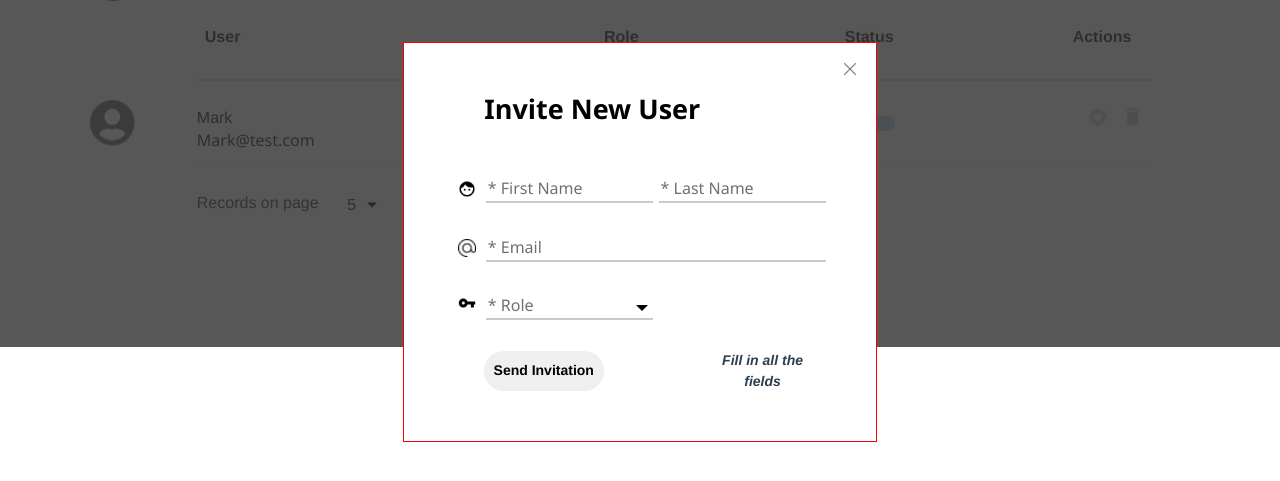
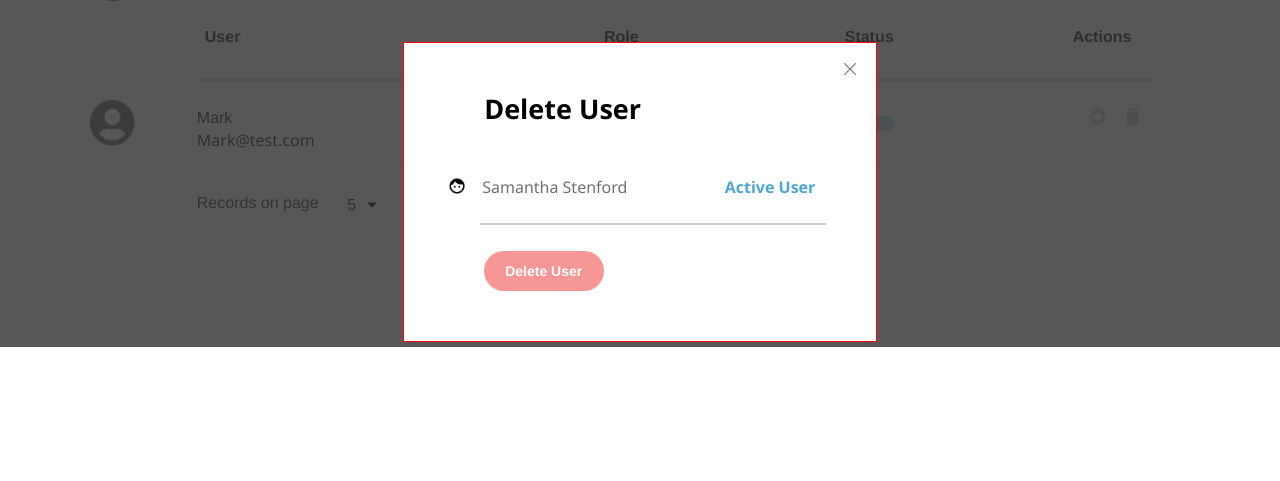
Before and after one commit to NatiaChubinidze/Vue.js_Project, a Vue app in the folder vue_project_user_management/: page / in a window 1280 px wide. Shown: the part 183-664 px from the top of the page. Built offline with nearby package versions, Linux system fonts and the light colour scheme.

Commit message:
design: delete user pop-up

```diff
--- /dev/null
+++ b/vue_project_user_management/src/components/DeleteUser.vue
@@ -0,0 +1,177 @@
+<template>
+  <div class="invitation">
+    <div class="invitation-box">
+      <img src="../assets/icons/cancel.png" class="cancel" />
+      <h3>Delete User</h3>
+
+      <div class="form-wrapper">
+        <div class="line">
+          <div class="icon">
+            <img src="../assets/icons/boy.png" />
+          </div>
+          <div class="userInfo">
+            <button class="dropbtn">
+                <span>
+                Samantha Stenford
+                </span>
+                </button>
+          </div>
+             <div class="activeUser">
+              <span>Active User</span>
+          </div>
+        </div>
+
+        <div class="final-section">
+          <button class="delete-btn">Delete User</button>
+        </div>
+      </div>
+    </div>
+  </div>
+</template>
+
+<script>
+export default {
+  name: "DeleteUser",
+  props: {
+    msg: String,
+  },
+};
+</script>
+
+<!-- Add "scoped" attribute to limit CSS to this component only -->
+<style scoped>
+.invitation {
+  position: absolute !important;
+  top: 0;
+  left: 0;
+  width: 100%;
+  height: 500px;
+}
+.invitation-box {
+  position: absolute;
+  top: calc((100vh - 350px) / 2);
+  left: calc((100% - 37%) / 2);
+  width: 37%;
+  height: 300px;
+  background-color: white;
+  padding: 50px;
+  border: 1px solid red;
+  display: flex;
+  flex-direction: column;
+}
+
+.cancel {
+  position: absolute;
+  right: 20px;
+  top: 20px;
+  width: 12px;
+  cursor: pointer;
+}
+h3 {
+  font-family: "Segoe UI";
+  font-weight: 600;
+  font-size: 27px;
+  color: black;
+  margin-left: 30px;
+  text-align: left;
+  margin-bottom: 50px;
+}
+.form-wrapper {
+  display: flex;
+  justify-content: space-between;
+  align-items: center;
+  width: 100%;
+  height: 100%;
+  flex-direction: column;
+  flex-wrap: nowrap;
+}
+
+.line {
+  width: 100%;
+  height: fit-content;
+  display: flex;
+  justify-content: space-between;
+}
+.dropbtn {
+  background-color: white;
+  color: #707070;
+  padding: 0px 30px 0px 2px;
+  font-size: 16px;
+  border: none;
+  cursor: pointer;
+  width: 100%;
+  height: 100%;
+  text-align: left;
+  display:flex;
+  align-items:flex-start;
+  border: 0px;
+  color: #707070;
+  font-family: "Segoe UI";
+  font-weight: 300;
+}
+
+.userInfo {
+  position: relative;
+  display: inline-block;
+  width:63%;
+  height: 50px;
+}
+
+.icon {
+  width: 7%;
+  height: 28px;
+  display: flex;
+  flex-wrap: wrap;
+  justify-content: center;
+  align-items: flex-start;
+}
+.icon img {
+  width: 18px;
+  margin-top: 2px;
+  margin-right:20px;
+}
+
+
+
+.invisible {
+  width: 45%;
+}
+
+.icon img.img {
+  margin-top: 5px;
+}
+.delete-btn,
+.info-div {
+  height: 40px;
+  padding: 5px;
+  border-radius: 35px;
+  font-weight: 600;
+  font-size: 14px;
+}
+.delete-btn {
+  width: 35%;
+  border: 0px;
+  background-color: #f79696;
+  color:white;
+}
+
+.final-section {
+  width: 100%;
+  height: fit-content;
+  padding-left: 8%;
+  display: flex;
+  justify-content: space-between;
+}
+.userInfo, .activeUser{
+      border-bottom: 2px solid #ccc9c9 !important;
+}
+.activeUser{
+font-size: 16px;
+border: 0px;
+  color: #707070;
+  font-family: "Segoe UI";
+  font-weight: bold;
+  width:30%;
+  color:#4fa6d6;
+}
+</style>
--- a/vue_project_user_management/src/views/Home.vue
+++ b/vue_project_user_management/src/views/Home.vue
@@ -5,7 +5,8 @@
     <UsersTable msg="Welcome to Your Vue.js App"/>
     <Pagination msg="Welcome to Your Vue.js App"/>
   </div>
-  <InvitationBox class="invitation"/>
+  <!-- <InvitationBox class="pop-up"/> -->
+  <DeleteUser class="pop-up"/>
   </div>
 </template>
 
@@ -15,6 +16,7 @@ import HomeHeader from '@/components/HomeHeader.vue'
 import UsersTable from '@/components/UsersTable.vue'
 import Pagination from '@/components/Pagination.vue'
 import InvitationBox from '@/components/Invitation.vue'
+import DeleteUser from '@/components/DeleteUser.vue'
 
 
 export default {
@@ -23,7 +25,8 @@ export default {
     HomeHeader,
     UsersTable,
     Pagination,
-    InvitationBox
+    InvitationBox,
+    DeleteUser,
   }
 }
 </script>
@@ -38,7 +41,7 @@ export default {
   position:relative;
   z-index:-1;
 }
-.invitation{
+.pop-up{
   position:relative;
   z-index:100;
 }
```
